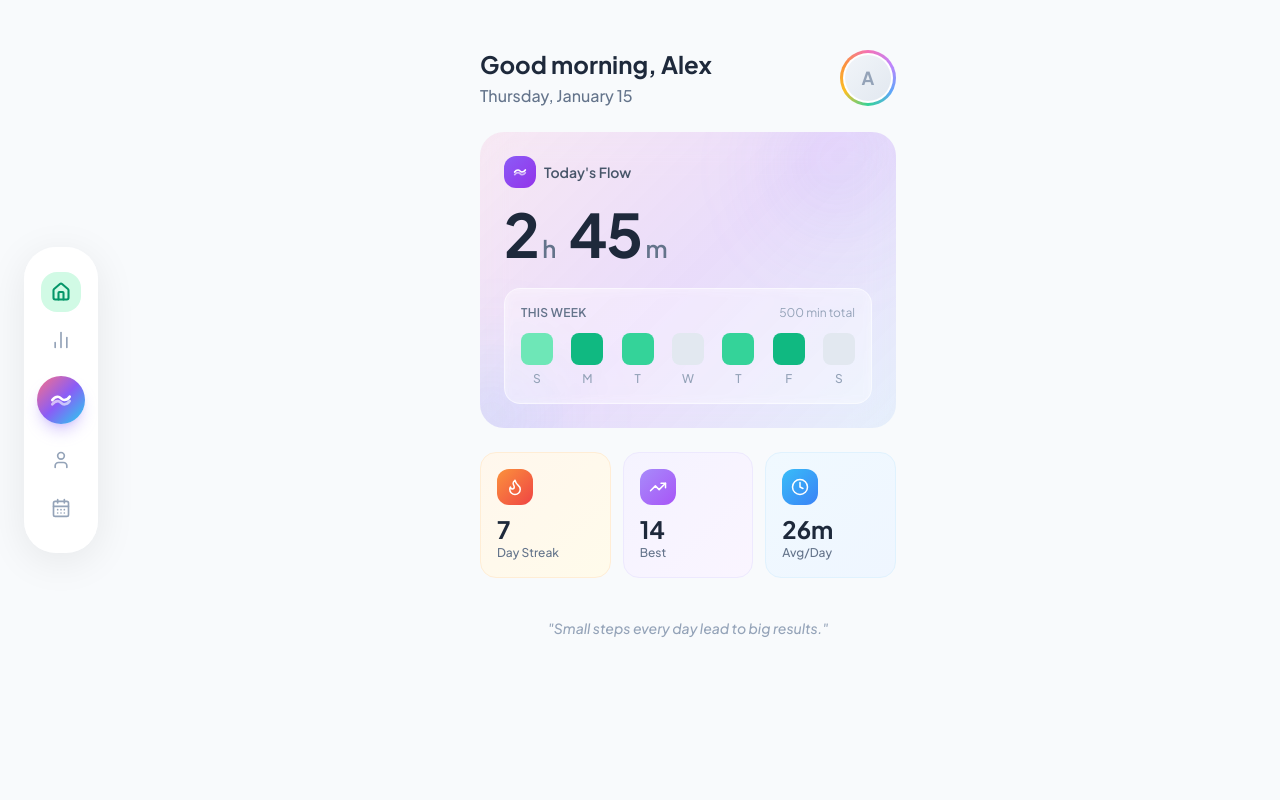
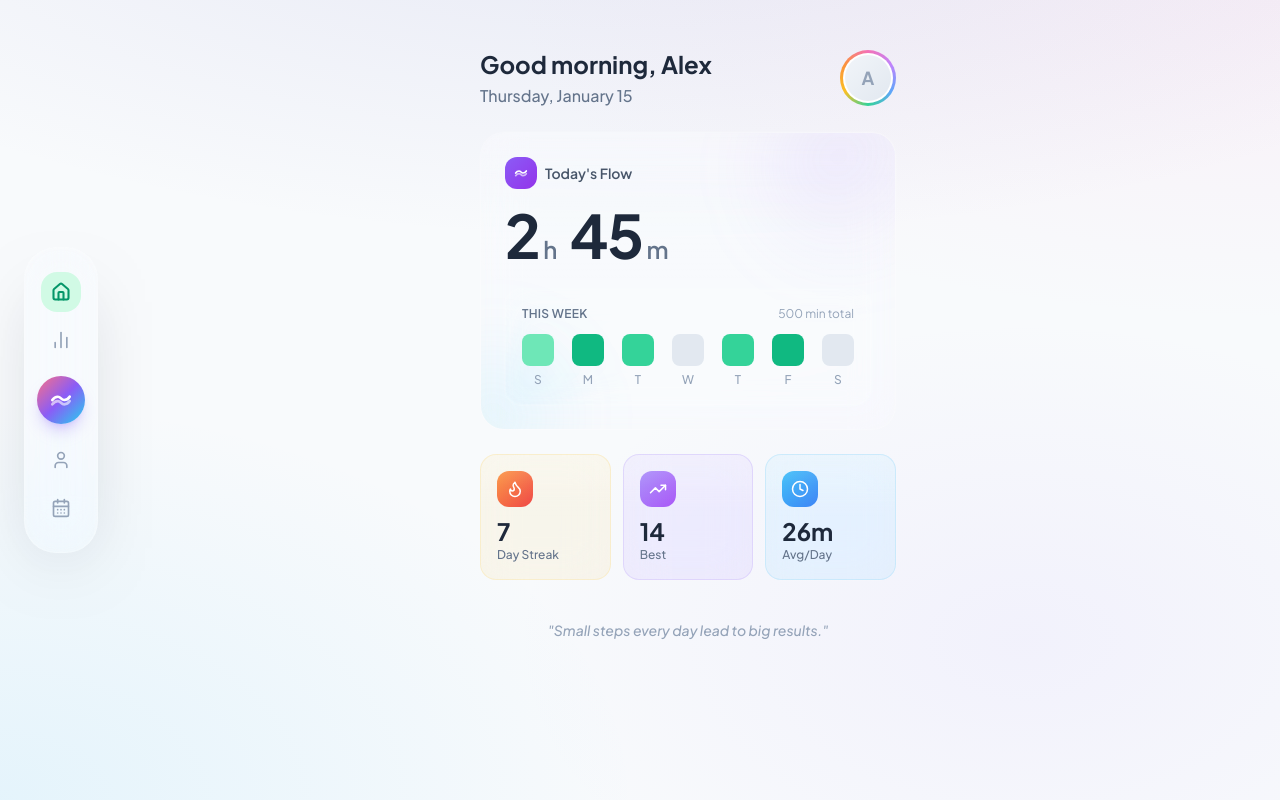
Before and after one commit to lnwnrng/FLOW--learning-tracker, a React (Vite) app: page / in a window 1280 px wide. Built offline with nearby package versions, Linux system fonts and the light colour scheme.

Commit message:
feat: add glass feeling

```diff
--- a/App.tsx
+++ b/App.tsx
@@ -148,7 +148,18 @@ const App: React.FC = () => {
   };
 
   return (
-    <div className="min-h-screen bg-[#F8FAFC] text-slate-900 selection:bg-violet-500 selection:text-white">
+    <div
+      className="min-h-screen text-slate-900 selection:bg-violet-500 selection:text-white relative"
+      style={{
+        background: `
+          radial-gradient(ellipse 80% 50% at 50% -20%, rgba(120, 119, 198, 0.15), transparent),
+          radial-gradient(ellipse 60% 40% at 100% 0%, rgba(249, 168, 212, 0.12), transparent),
+          radial-gradient(ellipse 50% 50% at 0% 100%, rgba(56, 189, 248, 0.10), transparent),
+          radial-gradient(ellipse 40% 40% at 80% 80%, rgba(167, 139, 250, 0.08), transparent),
+          #F8FAFC
+        `
+      }}
+    >
 
       <main className="
         container mx-auto px-5 py-6 pb-32
--- a/components/Dock.tsx
+++ b/components/Dock.tsx
@@ -74,7 +74,7 @@ const Dock: React.FC<DockProps> = ({ activeTab, setActiveTab }) => {
         md:bottom-auto md:top-1/2 md:left-6 md:-translate-y-1/2 md:w-auto md:max-w-none md:translate-x-0
       ">
         <nav className="
-          bg-white/90 backdrop-blur-2xl border border-white/60 shadow-[0_8px_40px_rgba(0,0,0,0.08)]
+          glass-dock
           rounded-[2rem] px-4 py-2.5 flex items-center justify-around
           md:flex-col md:px-3 md:py-6 md:gap-2 md:h-auto
           transition-all duration-500 ease-out
--- a/components/FocusTimer.tsx
+++ b/components/FocusTimer.tsx
@@ -84,7 +84,7 @@ const FocusTimer: React.FC<FocusTimerProps> = ({
     return (
         <div className="animate-fade-in min-h-[70vh] flex flex-col">
             {/* Today's Summary */}
-            <div className="bg-gradient-to-r from-sky-50 to-blue-50 rounded-2xl p-4 border border-sky-100 mb-6">
+            <div className="glass-card glass-card-sky rounded-2xl p-4 mb-6 ring-1 ring-white/10">
                 <div className="flex items-center justify-between">
                     <div className="flex items-center gap-3">
                         <div className="w-10 h-10 bg-white rounded-xl flex items-center justify-center shadow-sm">
@@ -160,7 +160,7 @@ const FocusTimer: React.FC<FocusTimerProps> = ({
 
                 {/* Selected Task */}
                 {selectedTask && (
-                    <div className="mt-6 px-4 py-2 bg-white rounded-xl border border-slate-200 flex items-center gap-2 max-w-xs">
+                    <div className="mt-6 px-4 py-2 glass-card-light rounded-xl ring-1 ring-white/10 flex items-center gap-2 max-w-xs">
                         <CheckCircle2 size={16} className="text-emerald-500 flex-shrink-0" />
                         <span className="text-sm font-medium text-slate-700 truncate">
                             {selectedTask.title}
--- a/components/HomePage.tsx
+++ b/components/HomePage.tsx
@@ -109,14 +109,7 @@ const HomePage: React.FC<HomePageProps> = ({
 
             {/* Hero Card - Today's Flow */}
             <div
-                className="relative overflow-hidden rounded-3xl p-6"
-                style={{
-                    background: `linear-gradient(135deg,
-                        rgba(244, 114, 182, 0.12),
-                        rgba(168, 85, 247, 0.18),
-                        rgba(96, 165, 250, 0.12))`,
-                    backdropFilter: 'blur(20px)',
-                }}
+                className="relative overflow-hidden rounded-3xl p-6 glass-card ring-1 ring-white/10"
             >
                 {/* Decorative circles */}
                 <div className="absolute -top-10 -right-10 w-40 h-40 rounded-full bg-gradient-to-br from-violet-400/20 to-transparent blur-2xl" />
@@ -147,7 +140,7 @@ const HomePage: React.FC<HomePageProps> = ({
                     </div>
 
                     {/* Mini Week Heatmap */}
-                    <div className="bg-white/60 backdrop-blur-sm rounded-2xl p-4 border border-white/50">
+                    <div className="glass-card-light rounded-2xl p-4 ring-1 ring-white/10">
                         <div className="flex items-center justify-between mb-3">
                             <span className="text-xs font-semibold text-slate-500 uppercase tracking-wide">This Week</span>
                             <span className="text-xs text-slate-400">
@@ -172,7 +165,7 @@ const HomePage: React.FC<HomePageProps> = ({
             {/* Quick Stats Row */}
             <div className="grid grid-cols-3 gap-3">
                 {/* Streak */}
-                <div className="bg-gradient-to-br from-orange-50 to-amber-50 rounded-2xl p-4 border border-orange-100">
+                <div className="glass-card glass-card-amber rounded-2xl p-4 ring-1 ring-white/10">
                     <div className="w-9 h-9 rounded-xl bg-gradient-to-br from-orange-400 to-red-500 flex items-center justify-center mb-2">
                         <Flame size={18} className="text-white" />
                     </div>
@@ -181,7 +174,7 @@ const HomePage: React.FC<HomePageProps> = ({
                 </div>
 
                 {/* Best Streak */}
-                <div className="bg-gradient-to-br from-violet-50 to-purple-50 rounded-2xl p-4 border border-violet-100">
+                <div className="glass-card glass-card-violet rounded-2xl p-4 ring-1 ring-white/10">
                     <div className="w-9 h-9 rounded-xl bg-gradient-to-br from-violet-400 to-purple-500 flex items-center justify-center mb-2">
                         <TrendingUp size={18} className="text-white" />
                     </div>
@@ -190,7 +183,7 @@ const HomePage: React.FC<HomePageProps> = ({
                 </div>
 
                 {/* Average */}
-                <div className="bg-gradient-to-br from-sky-50 to-blue-50 rounded-2xl p-4 border border-sky-100">
+                <div className="glass-card glass-card-sky rounded-2xl p-4 ring-1 ring-white/10">
                     <div className="w-9 h-9 rounded-xl bg-gradient-to-br from-sky-400 to-blue-500 flex items-center justify-center mb-2">
                         <Clock size={18} className="text-white" />
                     </div>
--- a/components/TaskList.tsx
+++ b/components/TaskList.tsx
@@ -85,7 +85,7 @@ const TaskList: React.FC<TaskListProps> = ({
       {/* Task List */}
       <div className="space-y-3">
         {sortedTasks.length === 0 ? (
-          <div className="py-16 text-center rounded-2xl bg-gradient-to-b from-slate-50/80 to-white border border-dashed border-slate-200">
+          <div className="py-16 text-center rounded-2xl glass-card ring-1 ring-white/10">
             <div className="w-14 h-14 bg-white rounded-2xl flex items-center justify-center mx-auto mb-4 shadow-sm border border-slate-100">
               <Calendar size={24} className="text-slate-400" />
             </div>
@@ -100,9 +100,8 @@ const TaskList: React.FC<TaskListProps> = ({
               <div
                 key={task.id}
                 className={`
-                  p-4 rounded-2xl border-2 transition-all duration-200
-                  ${colors.bg} ${colors.border}
-                  ${task.completed ? 'opacity-50' : 'hover:shadow-md hover:shadow-slate-200/50'}
+                  p-4 rounded-2xl glass-card ring-1 ring-white/10 transition-all duration-200
+                  ${task.completed ? 'opacity-50' : 'hover:shadow-lg'}
                 `}
               >
                 <div className="flex items-start justify-between gap-3">
--- a/components/UserProfile.tsx
+++ b/components/UserProfile.tsx
@@ -226,7 +226,7 @@ const UserProfile: React.FC<UserProfileProps> = ({
                     return (
                         <div
                             key={index}
-                            className={`${stat.bgColor} rounded-2xl p-4 border border-white/60`}
+                            className="glass-card rounded-2xl p-4 ring-1 ring-white/10"
                         >
                             <div className={`w-10 h-10 rounded-xl bg-gradient-to-br ${stat.color} flex items-center justify-center mb-3`}>
                                 <Icon size={20} className="text-white" />
@@ -239,7 +239,7 @@ const UserProfile: React.FC<UserProfileProps> = ({
             </div>
 
             {/* Quick Links */}
-            <div className="bg-white rounded-2xl border border-slate-100 overflow-hidden">
+            <div className="glass-card rounded-2xl overflow-hidden ring-1 ring-white/10">
                 {menuItems.map((item, index) => {
                     const Icon = item.icon;
                     return (
@@ -271,7 +271,7 @@ const UserProfile: React.FC<UserProfileProps> = ({
             {/* Logout Button */}
             <button
                 onClick={onLogout}
-                className="w-full flex items-center justify-center gap-2 p-4 bg-slate-100 hover:bg-slate-200 text-slate-600 font-semibold rounded-2xl transition-colors"
+                className="w-full flex items-center justify-center gap-2 p-4 glass-card-light rounded-2xl transition-colors ring-1 ring-white/10 hover:bg-white/20 text-slate-600 font-semibold"
             >
                 <LogOut size={20} />
                 Sign Out
--- a/index.html
+++ b/index.html
@@ -36,6 +36,88 @@
     /* Rainbow ring for avatar (static) */
     .rainbow-ring {
       background: conic-gradient(from 0deg, #f472b6, #c084fc, #60a5fa, #34d399, #fbbf24, #fb923c, #f472b6);
+    }
+
+    /* ===== Frosted Glass Card System ===== */
+
+    /* Base glass card - semi-transparent with blur and saturation */
+    .glass-card {
+      background: rgba(255, 255, 255, 0.12);
+      backdrop-filter: blur(20px) saturate(140%);
+      -webkit-backdrop-filter: blur(20px) saturate(140%);
+      border: 1px solid rgba(255, 255, 255, 0.18);
+      box-shadow:
+        0 20px 60px -28px rgba(15, 23, 42, 0.45),
+        inset 0 1px 1px rgba(255, 255, 255, 0.15);
+      position: relative;
+      overflow: hidden;
+    }
+
+    /* Highlight layer - simulates light reflection on glass */
+    .glass-card::before {
+      content: '';
+      position: absolute;
+      top: 0;
+      left: 0;
+      right: 0;
+      height: 50%;
+      background: linear-gradient(180deg,
+          rgba(255, 255, 255, 0.18) 0%,
+          rgba(255, 255, 255, 0.05) 50%,
+          transparent 100%);
+      pointer-events: none;
+      border-radius: inherit;
+    }
+
+    /* Light variant for secondary glass elements */
+    .glass-card-light {
+      background: rgba(255, 255, 255, 0.08);
+      backdrop-filter: blur(16px) saturate(130%);
+      -webkit-backdrop-filter: blur(16px) saturate(130%);
+      border: 1px solid rgba(255, 255, 255, 0.12);
+      box-shadow:
+        0 12px 40px -20px rgba(15, 23, 42, 0.35),
+        inset 0 1px 1px rgba(255, 255, 255, 0.1);
+    }
+
+    /* Colored glass variants */
+    .glass-card-violet {
+      background: rgba(139, 92, 246, 0.08);
+      backdrop-filter: blur(20px) saturate(150%);
+      -webkit-backdrop-filter: blur(20px) saturate(150%);
+      border: 1px solid rgba(139, 92, 246, 0.15);
+    }
+
+    .glass-card-sky {
+      background: rgba(56, 189, 248, 0.08);
+      backdrop-filter: blur(20px) saturate(150%);
+      -webkit-backdrop-filter: blur(20px) saturate(150%);
+      border: 1px solid rgba(56, 189, 248, 0.15);
+    }
+
+    .glass-card-emerald {
+      background: rgba(52, 211, 153, 0.08);
+      backdrop-filter: blur(20px) saturate(150%);
+      -webkit-backdrop-filter: blur(20px) saturate(150%);
+      border: 1px solid rgba(52, 211, 153, 0.15);
+    }
+
+    .glass-card-amber {
+      background: rgba(251, 191, 36, 0.08);
+      backdrop-filter: blur(20px) saturate(150%);
+      -webkit-backdrop-filter: blur(20px) saturate(150%);
+      border: 1px solid rgba(251, 191, 36, 0.15);
+    }
+
+    /* Floating dock specific glass */
+    .glass-dock {
+      background: rgba(255, 255, 255, 0.10);
+      backdrop-filter: blur(24px) saturate(160%);
+      -webkit-backdrop-filter: blur(24px) saturate(160%);
+      border: 1px solid rgba(255, 255, 255, 0.20);
+      box-shadow:
+        0 25px 70px -30px rgba(15, 23, 42, 0.55),
+        inset 0 1px 2px rgba(255, 255, 255, 0.2);
     }
 
     /* Hide scrollbar for Chrome, Safari and Opera */
```
Also changed, not shown: components/StatsPage.tsx (+4 -4 lines).
